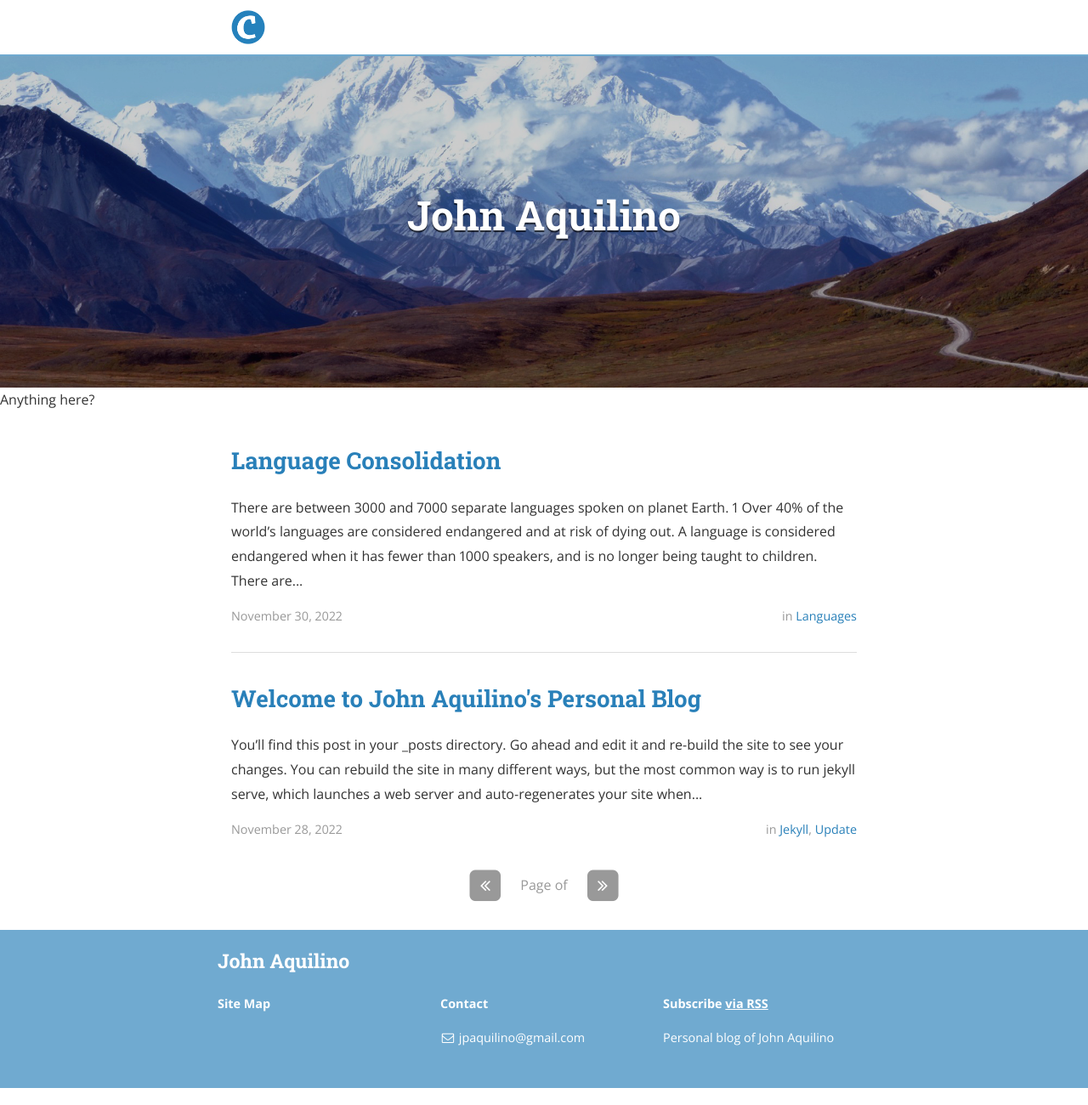
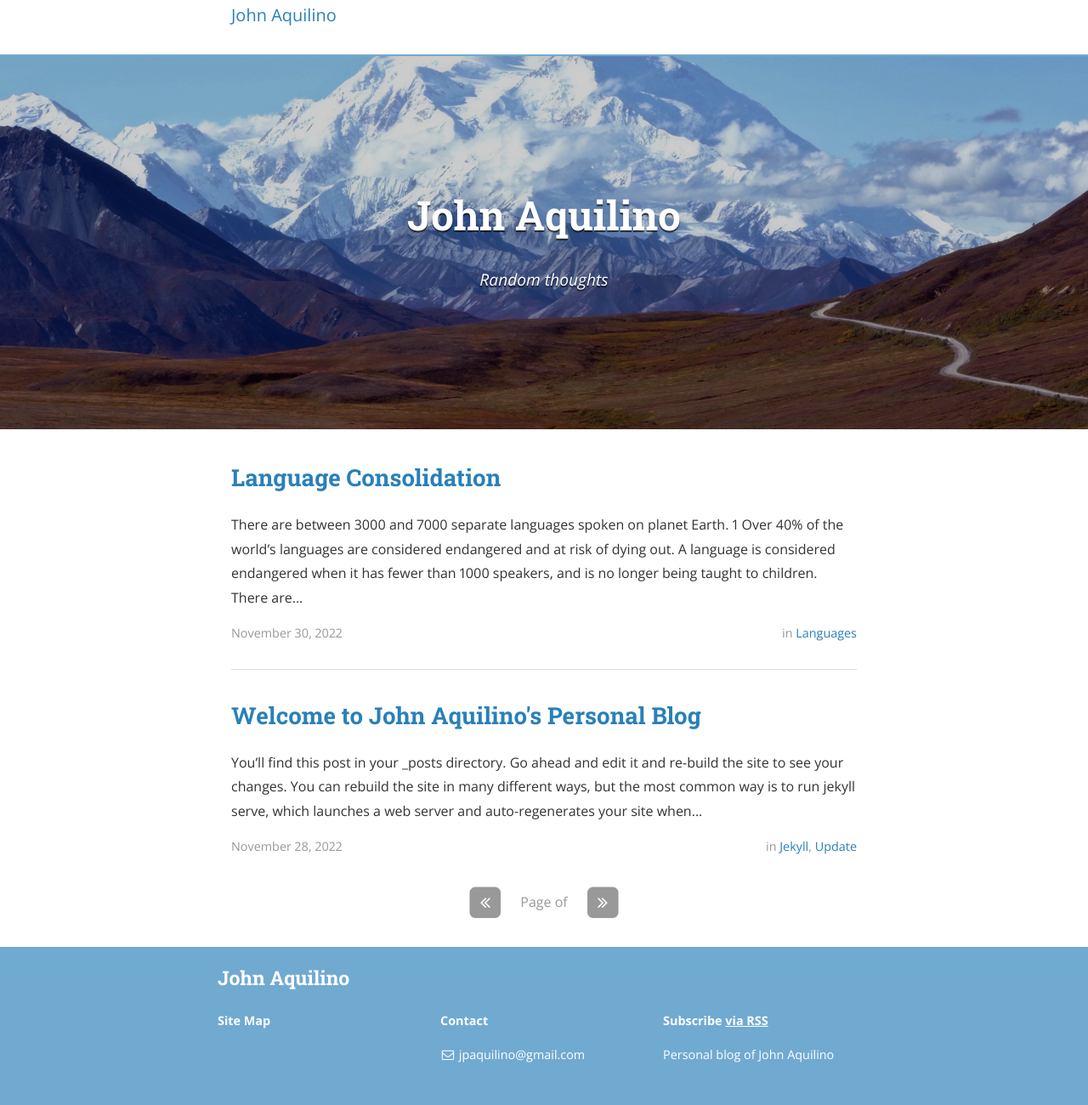
Before and after one commit to jaquilino/jaquilino.github.io, a Jekyll site: the page built from index.html, in a window 1280 px wide and 1300 px high. Shown: the whole window at 85% size. Built offline with Jekyll 4.4.1, drawn with Linux system fonts in a browser that asks for light colours; nearby versions of some CDN libraries; a style sheet for code colours, icons or effects is not loaded.

Commit message:
Commenting out logl

```diff
--- a/_config.yml
+++ b/_config.yml
@@ -19,6 +19,7 @@
 # in the templates via {{ site.myvariable }}.
 
 title: John Aquilino
+subtitle:  Random thoughts
 email: jpaquilino@gmail.com
 description: >- # this means to ignore newlines until "baseurl:"
   Personal blog of John Aquilino
@@ -28,11 +29,11 @@ url: "https://jaquilino.github.io/" # the base hostname & protocol for your site
 github_username:  jaquilino
 domain:   jaquilino.github.io
 cover: "/assets/header_image.jpg"
-logo: "/assets/logo.png"
+# logo: "/assets/logo.png"
 
 
 # Build settings
-theme: minima
+# theme: minima
 # remote_theme: pages-themes/primer
 # remote_theme: bencentra/centrarium
 # remote_theme: pages-themes/slate
--- a/index.html
+++ b/index.html
@@ -12,10 +12,6 @@ pagination:
       {% if site.subtitle %}<p class="subtitle">{{ site.subtitle }}</p>{% endif %}
     </header>
   </div>
-</div>
-
-<div>
-    Anything here?
 </div>
 
 <div class="wrapper">
```
